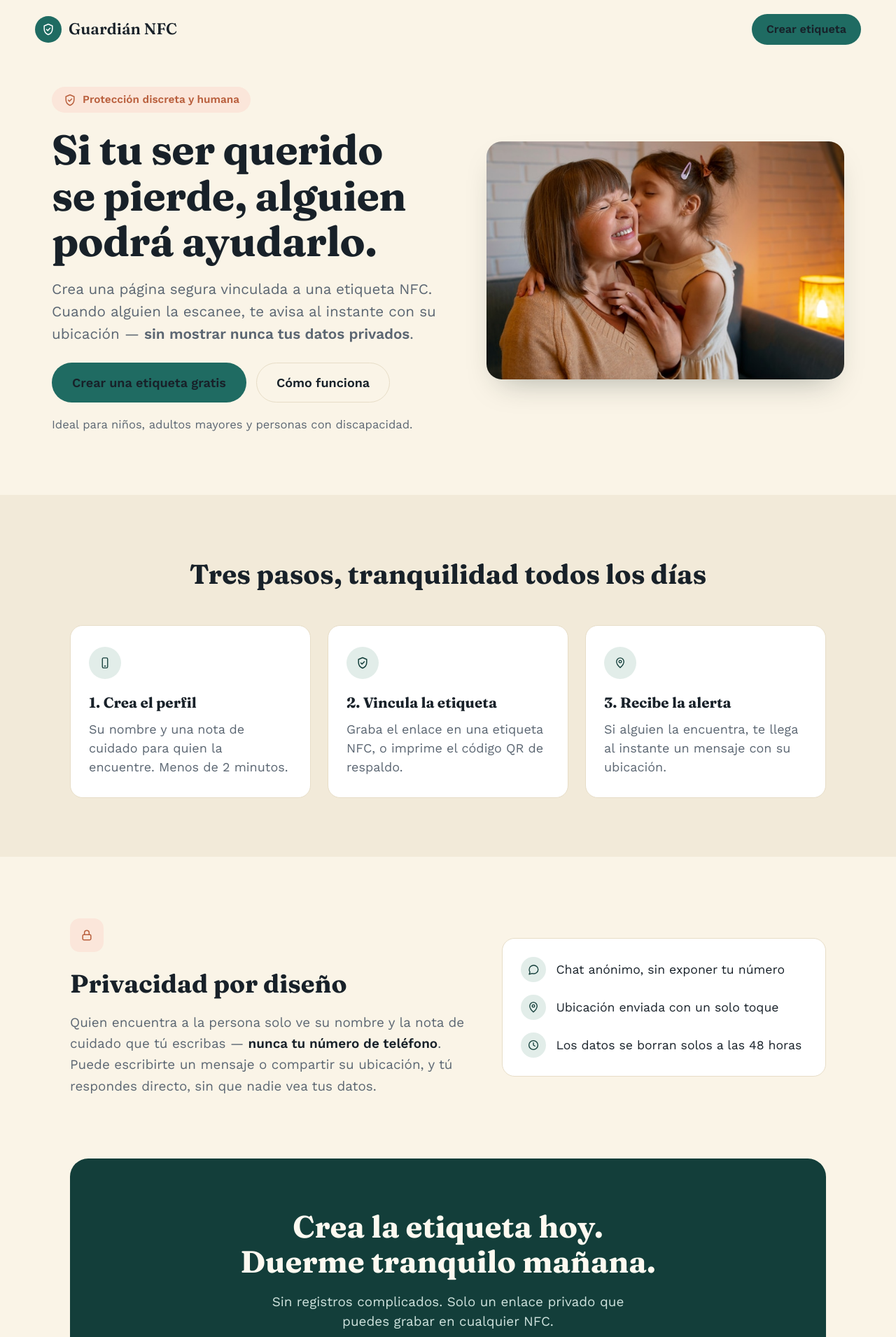
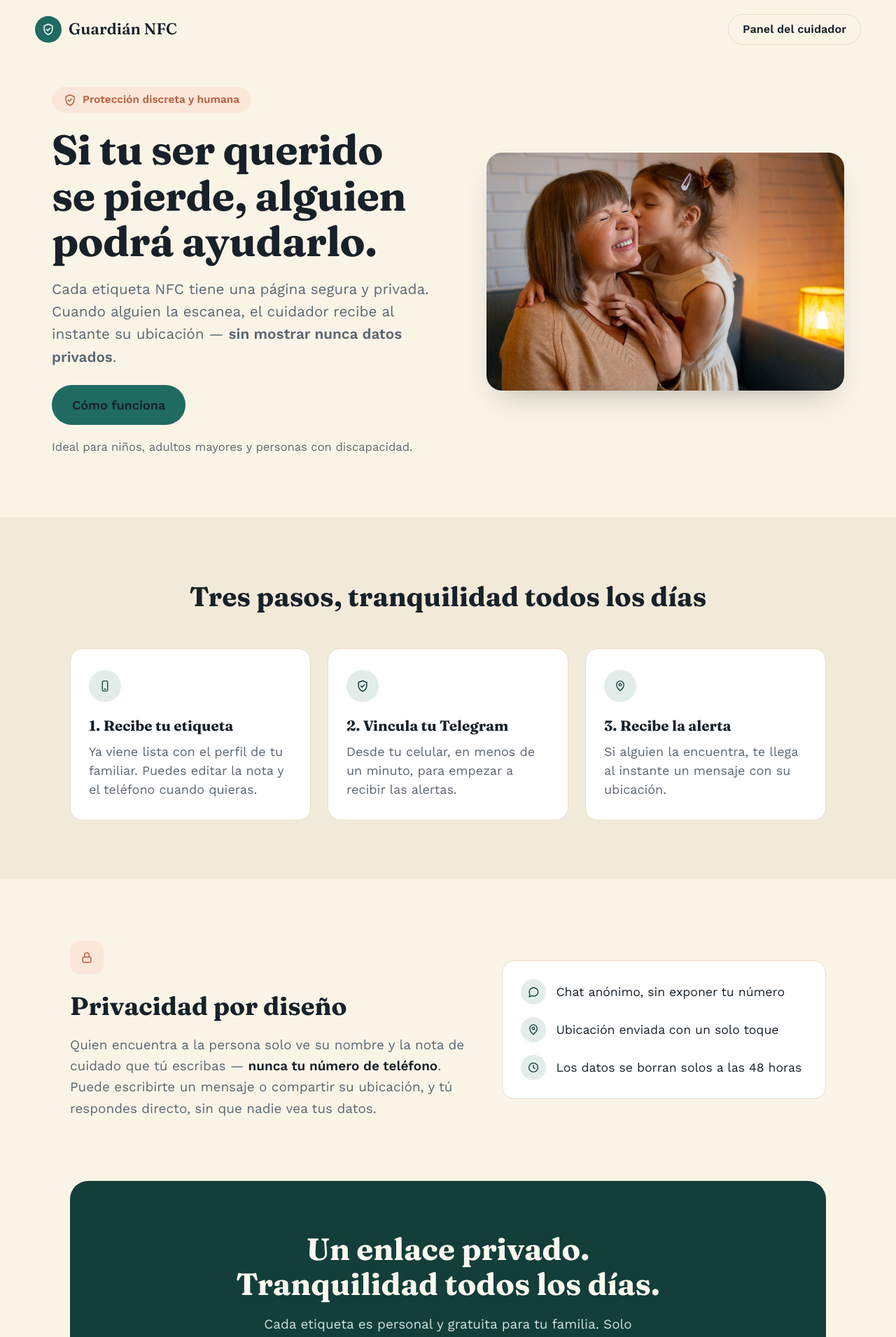
Before and after one commit to Agomez-jaime/NFC-Lost-Person-Help, a Next.js app: page / in a window 1280 px wide. Shown: the top 1910 px of the page at 70% size. Built offline with nearby package versions, Linux system fonts and the light colour scheme.

Commit message:
Reword landing page to stop implying public self-serve tag creation

```diff
--- a/src/app/page.tsx
+++ b/src/app/page.tsx
@@ -79,8 +79,8 @@ export default function HomePage() {
             </span>
             Guardián NFC
           </a>
-          <a className="l-btn l-btn-teal l-btn-sm" href="/admin">
-            Crear etiqueta
+          <a className="l-btn l-btn-ghost l-btn-sm" href="/admin">
+            Panel del cuidador
           </a>
         </div>
       </header>
@@ -93,15 +93,12 @@ export default function HomePage() {
             </span>
             <h1>Si tu ser querido se pierde, alguien podrá ayudarlo.</h1>
             <p className="l-lede">
-              Crea una página segura vinculada a una etiqueta NFC. Cuando alguien la
-              escanee, te avisa al instante con su ubicación —{" "}
-              <strong>sin mostrar nunca tus datos privados</strong>.
+              Cada etiqueta NFC tiene una página segura y privada. Cuando alguien la
+              escanea, el cuidador recibe al instante su ubicación —{" "}
+              <strong>sin mostrar nunca datos privados</strong>.
             </p>
             <div className="l-hero-actions">
-              <a className="l-btn l-btn-teal" href="/admin">
-                Crear una etiqueta gratis
-              </a>
-              <a className="l-btn l-btn-ghost" href="#como-funciona">
+              <a className="l-btn l-btn-teal" href="#como-funciona">
                 Cómo funciona
               </a>
             </div>
@@ -126,15 +123,15 @@ export default function HomePage() {
             <div className="l-step-icon">
               <PhoneIcon />
             </div>
-            <h3>1. Crea el perfil</h3>
-            <p>Su nombre y una nota de cuidado para quien la encuentre. Menos de 2 minutos.</p>
+            <h3>1. Recibe tu etiqueta</h3>
+            <p>Ya viene lista con el perfil de tu familiar. Puedes editar la nota y el teléfono cuando quieras.</p>
           </div>
           <div className="l-step-card">
             <div className="l-step-icon">
               <ShieldIcon />
             </div>
-            <h3>2. Vincula la etiqueta</h3>
-            <p>Graba el enlace en una etiqueta NFC, o imprime el código QR de respaldo.</p>
+            <h3>2. Vincula tu Telegram</h3>
+            <p>Desde tu celular, en menos de un minuto, para empezar a recibir las alertas.</p>
           </div>
           <div className="l-step-card">
             <div className="l-step-icon">
@@ -187,11 +184,12 @@ export default function HomePage() {
 
       <div className="l-cta-wrap">
         <div className="l-cta">
-          <h2>Crea la etiqueta hoy. Duerme tranquilo mañana.</h2>
-          <p>Sin registros complicados. Solo un enlace privado que puedes grabar en cualquier NFC.</p>
-          <a className="l-btn l-btn-coral" href="/admin">
-            Comenzar ahora
-          </a>
+          <h2>Un enlace privado. Tranquilidad todos los días.</h2>
+          <p>
+            Cada etiqueta es personal y gratuita para tu familia. Solo el cuidador
+            principal puede crear o desactivar etiquetas — tú siempre puedes
+            actualizar los datos de la tuya desde tu enlace privado.
+          </p>
         </div>
       </div>
 
```
